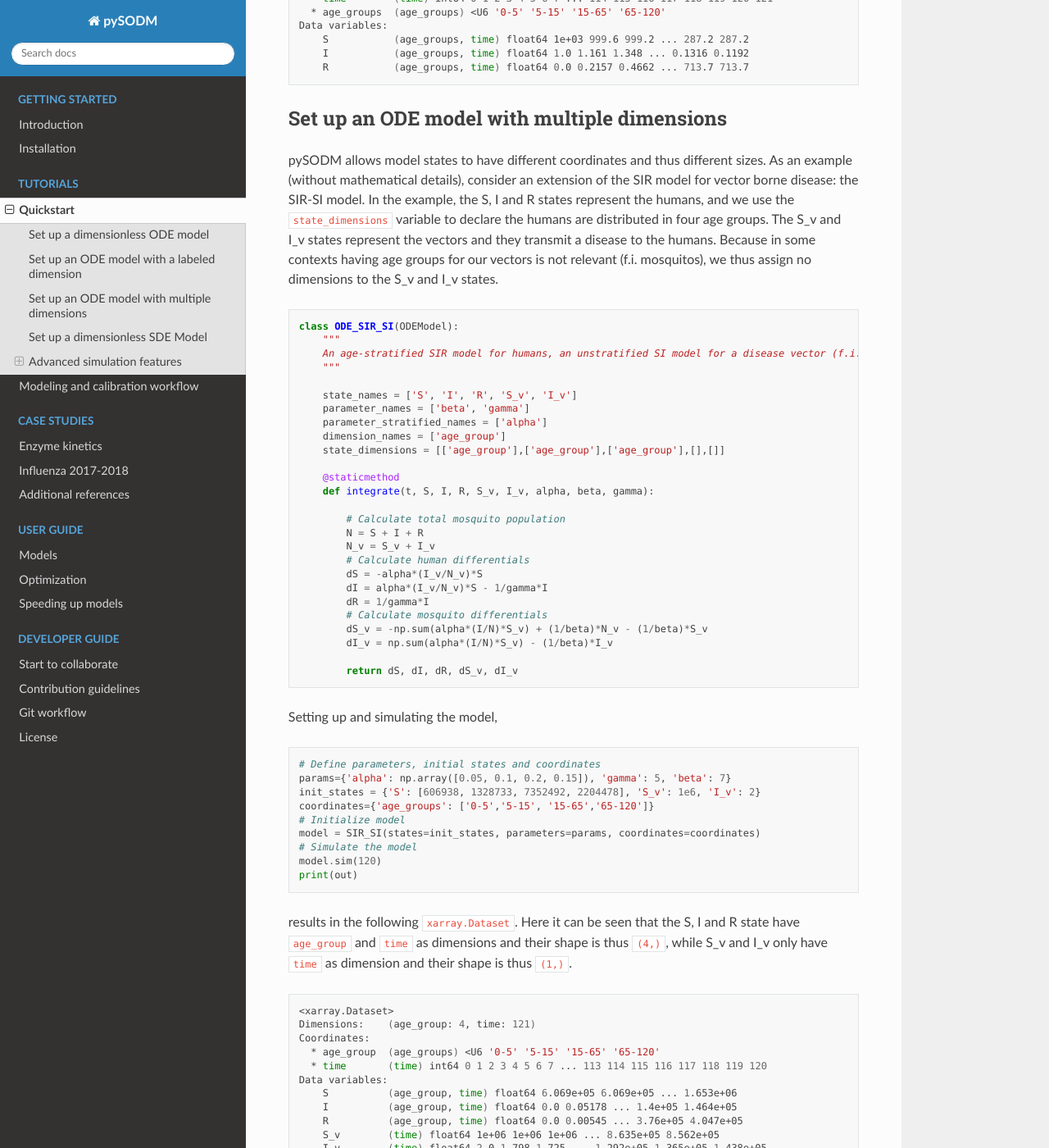
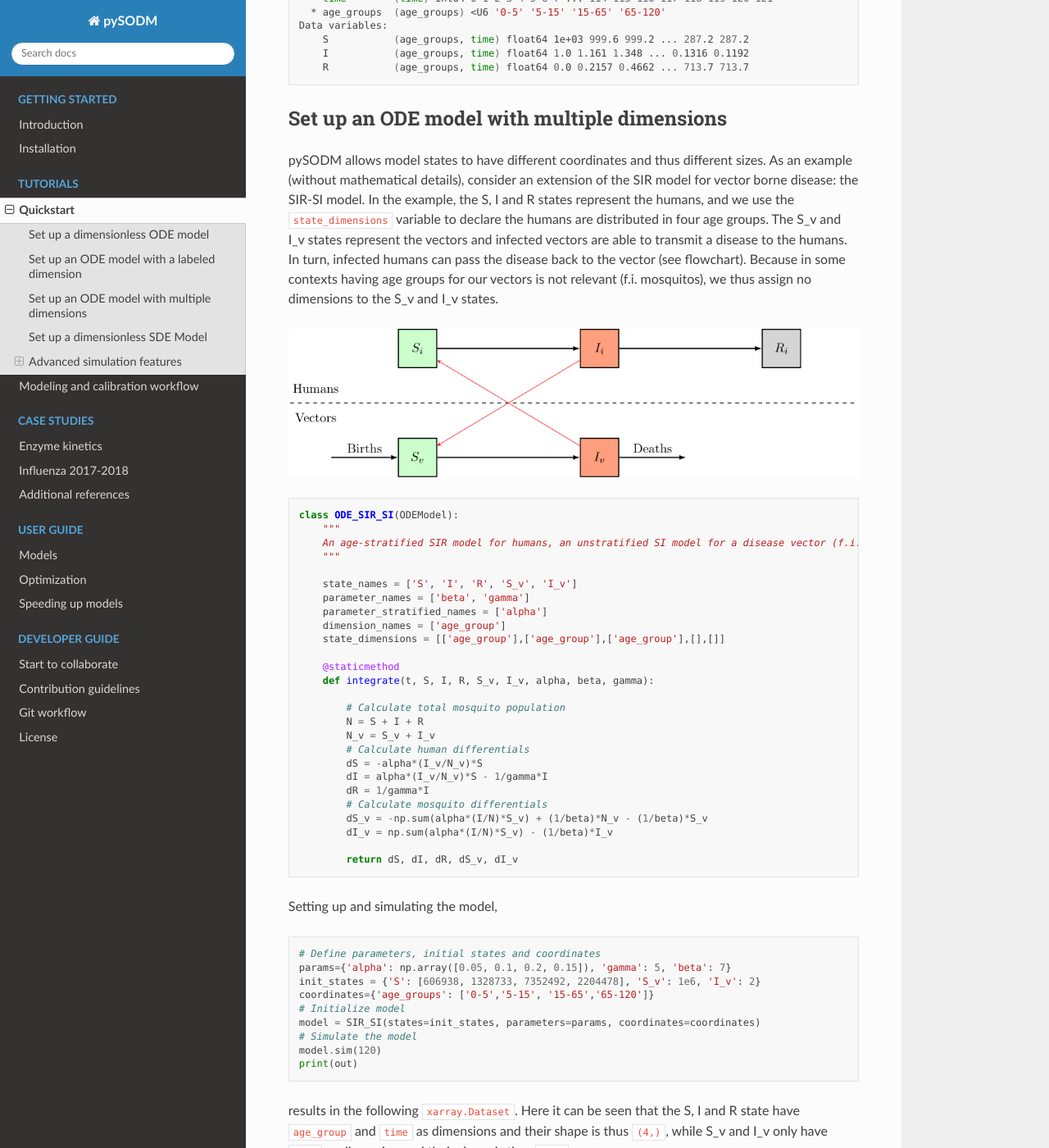
Before and after one commit to twallema/pySODM, a Sphinx documentation site: the page built from docs/quickstart.md, in a window 1280 px wide and 1400 px high, scrolled down 2887 px. Shown: the whole window at 82% size. Built offline with Sphinx 7.4.7 and the Read the Docs theme 2.0.0, drawn with Linux system fonts in a browser that asks for light colours; some of the changed text lies outside the part shown.

Commit message:
Add an SIR_SI flowchart in the quickstart documentation (#35)

````diff
--- a/docs/quickstart.md
+++ b/docs/quickstart.md
@@ -122,7 +122,9 @@ Data variables:
 ```
 
 ## Set up an ODE model with multiple dimensions
-pySODM allows model states to have different coordinates and thus different sizes. As an example (without mathematical details), consider an extension of the SIR model for vector borne disease: the SIR-SI model. In the example, the S, I and R states represent the humans, and we use the `state_dimensions` variable to declare the humans are distributed in four age groups. The S_v and I_v states represent the vectors and they transmit a disease to the humans. Because in some contexts having age groups for our vectors is not relevant (f.i. mosquitos), we thus assign no dimensions to the S_v and I_v states.
+pySODM allows model states to have different coordinates and thus different sizes. As an example (without mathematical details), consider an extension of the SIR model for vector borne disease: the SIR-SI model. In the example, the S, I and R states represent the humans, and we use the `state_dimensions` variable to declare the humans are distributed in four age groups. The S_v and I_v states represent the vectors and infected vectors are able to transmit a disease to the humans. In turn, infected humans can pass the disease back to the vector (see flowchart). Because in some contexts having age groups for our vectors is not relevant (f.i. mosquitos), we thus assign no dimensions to the S_v and I_v states.
+
+<img src="./_static/figs/quickstart/quickstart_SIR_SI_flowchart.png" width="700" />
 
 ```python
 class ODE_SIR_SI(ODEModel):
@@ -185,7 +187,7 @@ Data variables:
 
 ## Set up a dimensionless SDE Model
 
-To stochastically simulate the simple SIR model, the `SDEModel` class is loaded and two functions `compute_rates` and `apply_transitionings` must be defined. For a detailed description of implenting models using Gillespie's methods, we refer to the [manuscript](https://arxiv.org/abs/2301.10664). The rates dictionary defined in `compute_rates` contains the rates of the possible transitionings in the system. These are contained in a list because a state may have multiple possible transitionings.
+To stochastically simulate the simple SIR model, the `SDEModel` class is loaded and two functions `compute_rates` and `apply_transitionings` must be defined. For a detailed description of implenting models using Gillespie's methods, we refer to the [manuscript](https://arxiv.org/abs/2301.10664). The rates dictionary defined in `compute_rates` contains the rates of the possible transitionings in the system. These are contained in a list because a state may have multiple possible transitionings. Further, the transitioning for state `I` is a float and this should be a `numpy.float`. I'm still figuring out if I want to introduce the overhead to check and correct this behavior (likely not).
 
 ```python
 # Import the ODEModel class
````
Also changed, not shown: docs/_static/figs/quickstart/quickstart_SIR_SI_flowchart.png (added).
